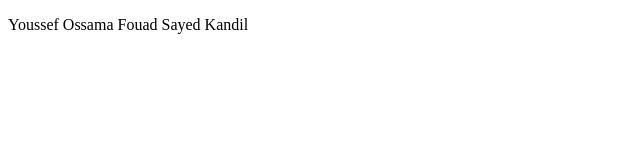
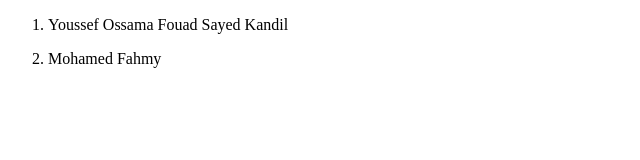
Before and after one commit to Youssef0ssama/VersionControl, a plain HTML site: page index.html in a window 1280 px wide. Shown: the whole page, without its empty margins (0-640 px from the left). Drawn offline with Linux system fonts and the light colour scheme.

Commit message:
Mohamed Fahmy Commit

```diff
--- a/index.html
+++ b/index.html
@@ -1,11 +1,14 @@
 <!DOCTYPE html>
 <html lang="en">
-<head>
-    <meta charset="UTF-8">
-    <meta name="viewport" content="width=device-width, initial-scale=1.0">
+  <head>
+    <meta charset="UTF-8" />
+    <meta name="viewport" content="width=device-width, initial-scale=1.0" />
     <title>Team names</title>
-</head>
-<body>
-    <p>Youssef Ossama Fouad Sayed Kandil</p>
-</body>
+  </head>
+  <body>
+    <ol>
+      <li>Youssef Ossama Fouad Sayed Kandil</li>
+      <li><p>Mohamed Fahmy</p></li>
+    </ol>
+  </body>
 </html>
```
